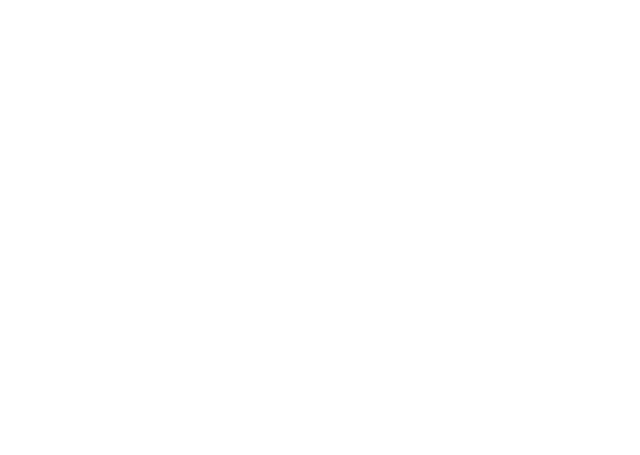
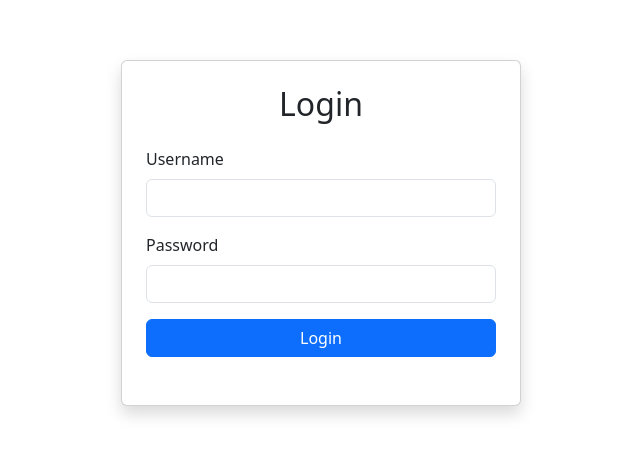
Before and after one commit to hegekara/stock-tracking-system, a React (Vite) app in the folder frontend/: page /login in a window 1280 px wide. Before the commit this address had no page. Shown: the part 167-622 px from the top of the page, without its empty margins (319-959 px from the left). Built offline with nearby package versions, Linux system fonts and the light colour scheme.

Commit message:
created login page * added protected route

```diff
--- /dev/null
+++ b/frontend/src/components/ProtectedRoute.jsx
@@ -0,0 +1,13 @@
+import { Navigate } from 'react-router-dom';
+
+const ProtectedRoute = ({ children }) => {
+  const token = localStorage.getItem('token');
+
+  if (!token) {
+    return <Navigate to="/login" replace />;
+  }
+
+  return children;
+};
+
+export default ProtectedRoute;
--- a/frontend/src/main.jsx
+++ b/frontend/src/main.jsx
@@ -5,13 +5,27 @@ import 'bootstrap-icons/font/bootstrap-icons.css';
 import 'bootstrap/dist/js/bootstrap.bundle.min.js';
 
 import Home from './pages/Home';
+import Login from './pages/Auth/Login';
+import ProtectedRoute from './components/ProtectedRoute';
 
 createRoot(document.getElementById('root')).render(
   <BrowserRouter>
     <Routes>
+      <Route path="/login" element={<Login />} />
 
-      <Route path="/" element={<Home />} />
-      <Route path="/home" element={<Home />} />
+
+
+      <Route path="/" element={
+        <ProtectedRoute>
+          <Home />
+        </ProtectedRoute>
+      } />
+
+      <Route path="/home" element={
+        <ProtectedRoute>
+          <Home />
+        </ProtectedRoute>
+      } />
 
 
 
--- /dev/null
+++ b/frontend/src/pages/Auth/Login.jsx
@@ -0,0 +1,70 @@
+import React, { useState } from 'react';
+import { apiFetch } from '../../api';
+import { useNavigate } from 'react-router-dom';
+
+function Login() {
+    const [username, setUsername] = useState('');
+    const [password, setPassword] = useState('');
+    const [error, setError] = useState(null);
+    const navigate = useNavigate();
+
+    const handleLogin = async (e) => {
+        e.preventDefault();
+        try {
+            setError(null);
+            const response = await apiFetch("/api/auth/login", {
+                method: "POST",
+                body: {
+                    "username": username,
+                    "password": password
+                }
+            });
+
+            console.log(response);
+
+            if (response.status === 200 && response.data) {
+                const { id, token, role } = response.data;
+
+                localStorage.setItem('userId', id);
+                localStorage.setItem('token', token);
+                localStorage.setItem('role', role);
+
+                navigate("/home");
+            } else if (response.status === 404) {
+                setError("Kullanıcı bulunamadı");
+                console.log("Kullanıcı bulunamadı.");
+            } else if (response.status === 401) {
+                setError("Kullanıcı adı veya şifre hatalı");
+            } else {
+                throw new Error(`Hata kodu: ${response.status}`);
+            }
+        } catch (err) {
+            console.error("Giriş hatası:", err);
+        }
+    };
+
+    return (
+        <div className="d-flex justify-content-center align-items-center vh-100">
+            <div className="card p-4 shadow" style={{ width: '100%', maxWidth: '400px' }}>
+                <h2 className="text-center mb-4">Login</h2>
+                <form onSubmit={handleLogin}>
+                    <div className="mb-3">
+                        <label className="form-label">Username</label>
+                        <input type="text" className="form-control" value={username}
+                            onChange={(e) => setUsername(e.target.value)} required />
+                    </div>
+                    <div className="mb-3">
+                        <label className="form-label">Password</label>
+                        <input type="password" className="form-control" value={password}
+                            onChange={(e) => setPassword(e.target.value)} required />
+                    </div>
+                    <button type="submit" className="btn btn-primary w-100">Login</button>
+                </form>
+                <br />
+                {error && <div className="alert alert-danger">{error}</div>}
+            </div>
+        </div>
+    );
+}
+
+export default Login;
```
